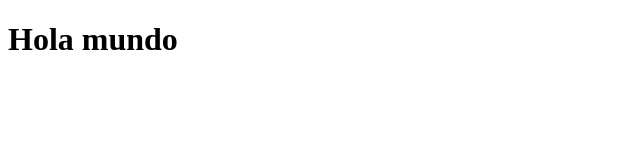
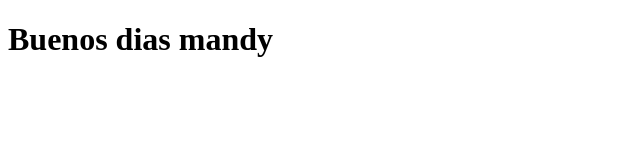
Before and after one commit to Jon-Garcia-Tamayo/DEA2122-NJ, a plain HTML site: page index.html in a window 1280 px wide. Shown: the whole page, without its empty margins (0-640 px from the left). Drawn offline with Linux system fonts and the light colour scheme.

Commit message:
Update index.html

```diff
--- a/index.html
+++ b/index.html
@@ -5,6 +5,6 @@
     <title>Pagina web</title>
   </head>
   <body>
-    <h1>Hola mundo</h1>
+    <h1>Buenos dias mandy</h1>
   </body>
 </html>
```
